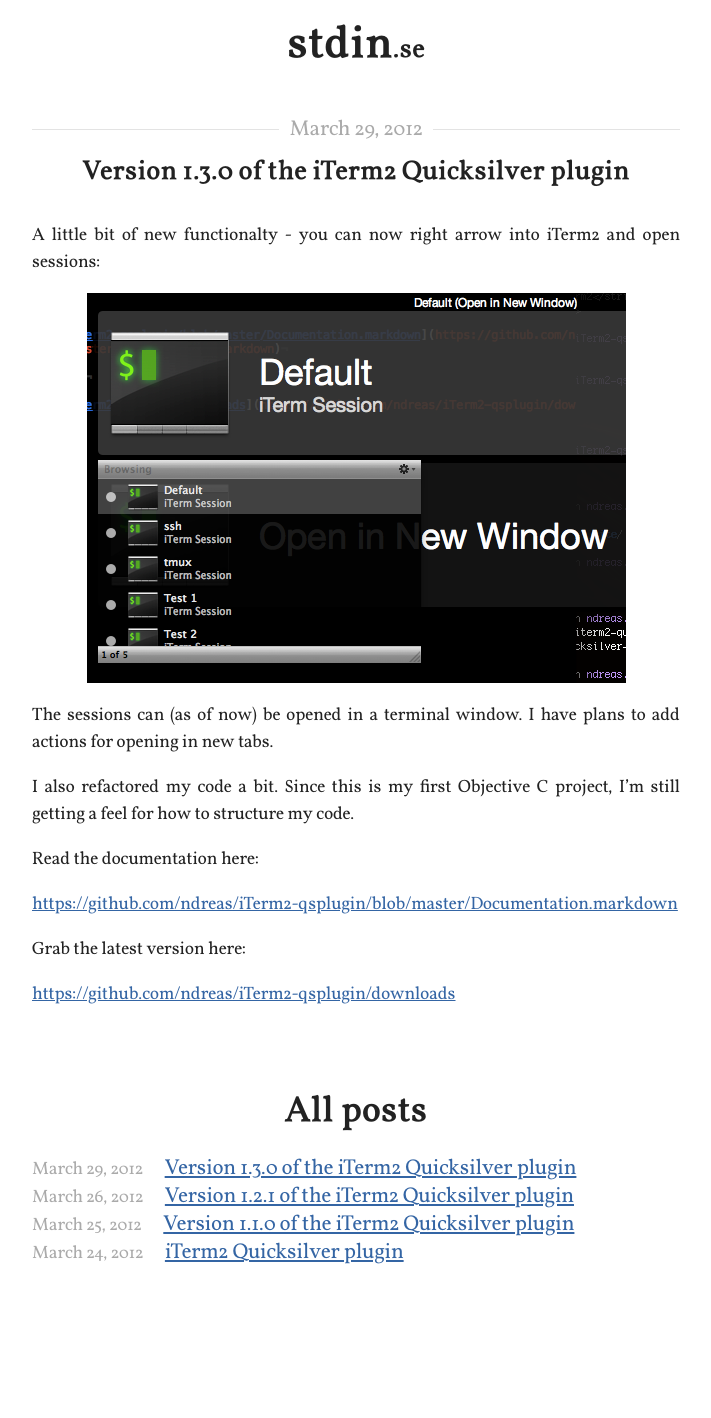
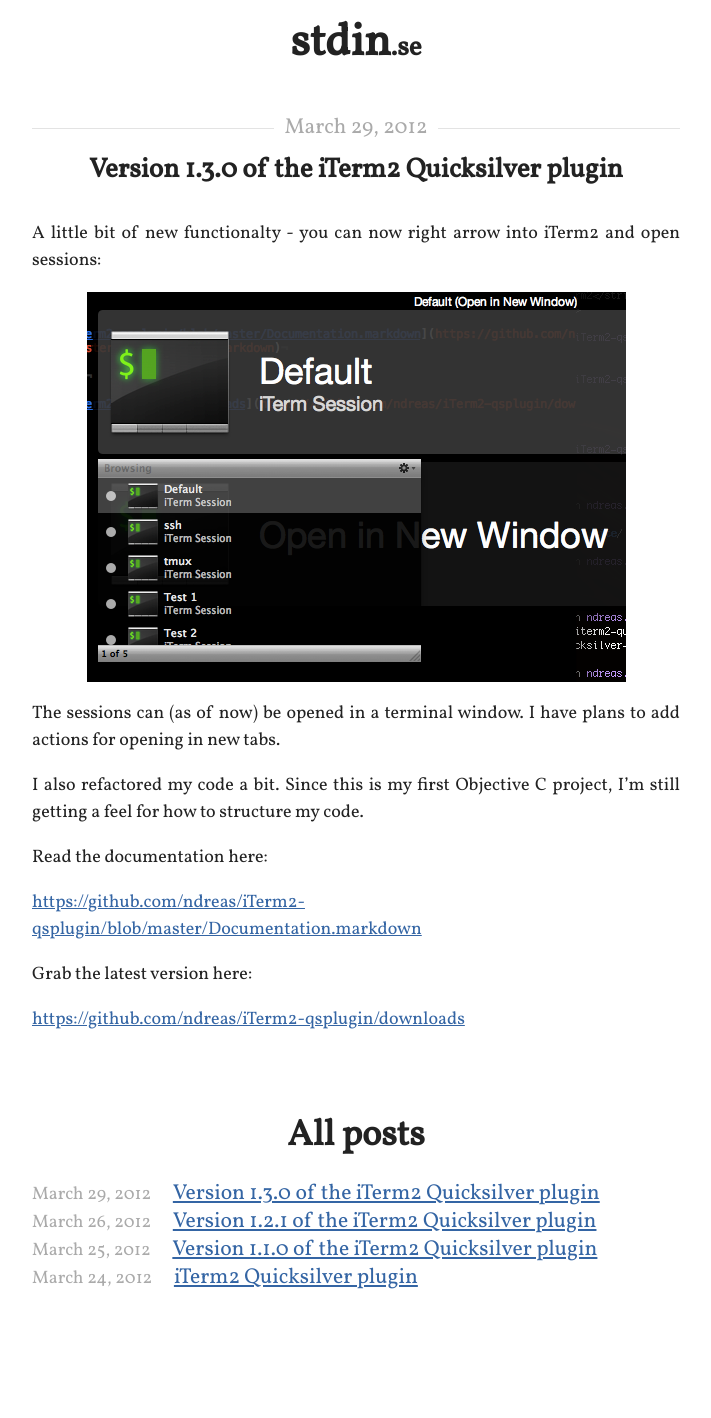
Before and after one commit to ndreas/ndreas.github.com, a Jekyll site: the page built from index.html, in a window 1280 px wide. Shown: the whole page, without its empty margins (284-995 px from the left). Built offline with Jekyll 4.4.1, drawn with Linux system fonts in a browser that asks for light colours; the list of posts is cut into pages by our own code; before the commit the page ends 1392 px from its top, so only the background shows below that.

Commit message:
Layout fixes.

```diff
--- a/_layouts/default.html
+++ b/_layouts/default.html
@@ -2,10 +2,12 @@
 <html>
   <title>{{ page.title }}</title>
 
+  <meta charset="utf-8">
+
   <link rel="alternate" title="stdin.se" type="application/rss+xml" href="http://feeds.feedburner.com/stdin-se">
 
   <link rel="stylesheet" href="/stylesheets/normalize.css" type="text/css" media="screen, projection">
-  <link rel="stylesheet" href="/stylesheets/fontface.css" type="text/css" media="screen, projection">
+  <link href="http://fonts.googleapis.com/css?family=Vollkorn:400italic,700italic,400" rel="stylesheet" type="text/css">
   <link rel="stylesheet" href="/stylesheets/default.css" type="text/css" media="screen, projection">
   <link rel="stylesheet" href="/stylesheets/solarized.css" type="text/css" media="screen, projection">
 </html>
--- a/stylesheets/default.css
+++ b/stylesheets/default.css
@@ -1,6 +1,6 @@
 body {
     color: #222;
-    font-family: Vollkorn, Palatino, "Palatino Linotype", Georgia, Times, "Times New Roman", serif;
+    font-family: 'Vollkorn', Palatino, "Palatino Linotype", Georgia, Times, "Times New Roman", serif;
     font-size: 112.5%;
     line-height: 1.5em;
     background: #fff;
--- a/stylesheets/fontface.css
+++ /dev/null
@@ -1,4 +0,0 @@
-@font-face { font-family: Vollkorn; src: url("../fonts/Vollkorn.otf"); }
-@font-face { font-family: Vollkorn; font-weight: bold; src: url("../fonts/Vollkorn-Bold.otf"); }
-@font-face { font-family: Vollkorn; font-style: italic; src: url("../fonts/Vollkorn-Italic.otf"); }
-@font-face { font-family: Vollkorn; font-weight: bold; font-style: italic; src: url("../fonts/Vollkorn-BoldItalic.otf"); }
```
